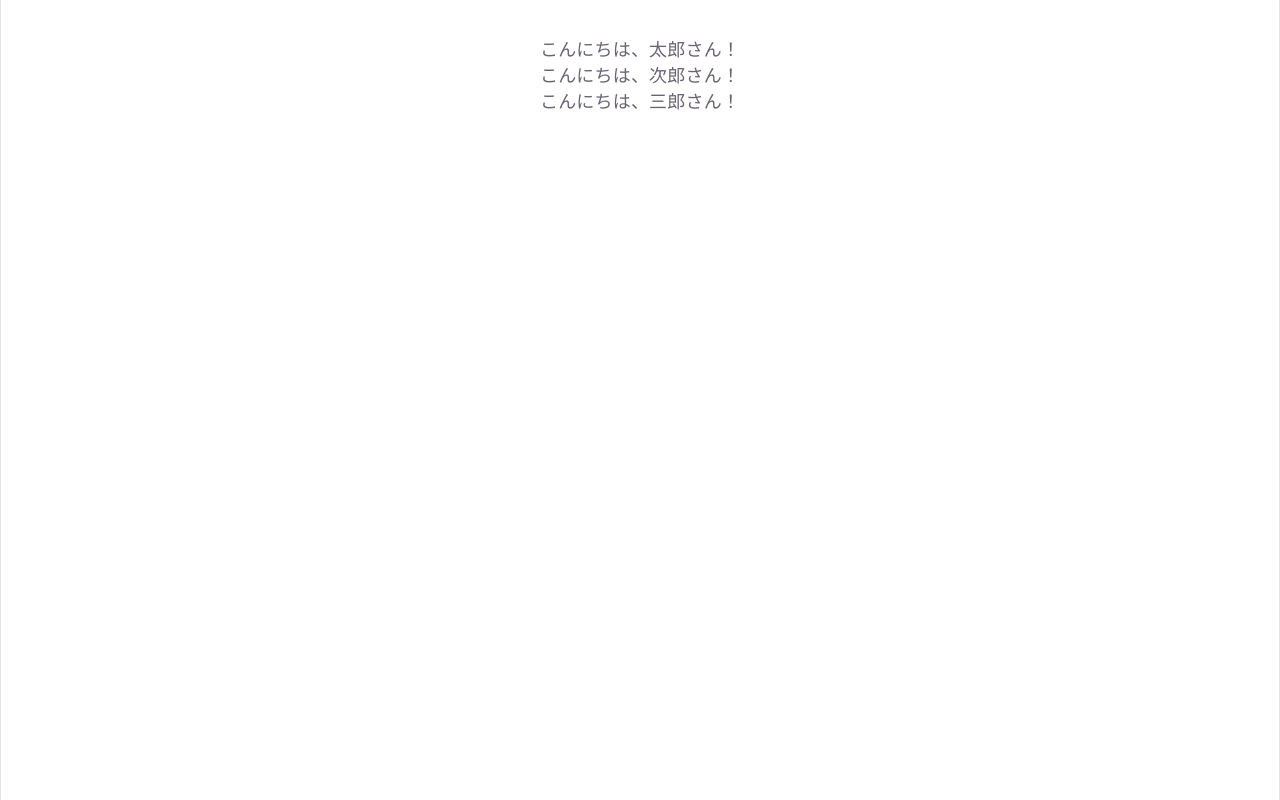
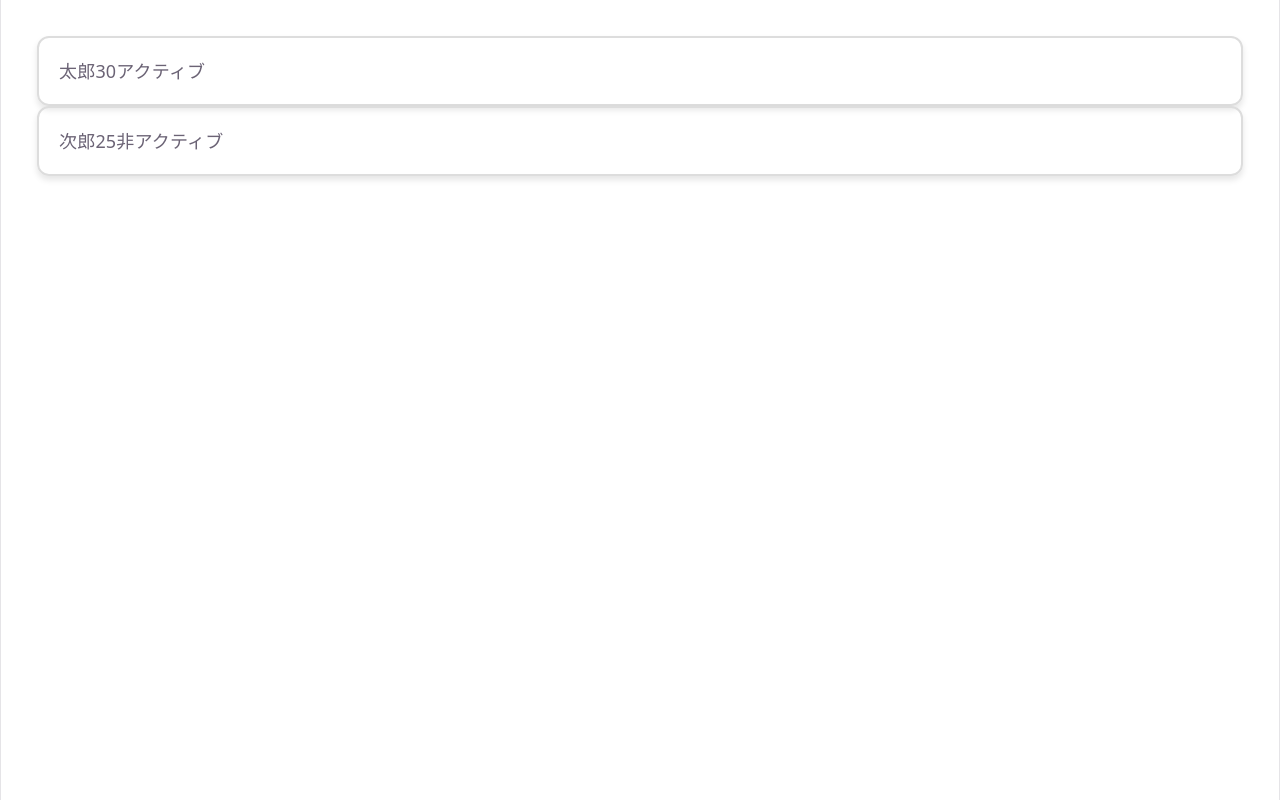
Before and after one commit to misakisoeda/react_tests, a React (Vite) app in the folder udemy-react-100/: page / in a window 1280 px wide. Built offline with nearby package versions, Linux system fonts and the light colour scheme.

Commit message:
feat: q7

```diff
--- a/udemy-react-100/src/App.tsx
+++ b/udemy-react-100/src/App.tsx
@@ -1,11 +1,11 @@
 import './App.css';
-import Question06 from './components/basic/Question06';
+import Question07 from './components/basic/Question07';
 
 function App() {
 
   return (
     <>
-      <Question06 />
+      <Question07 />
     </>
   )
 }
--- /dev/null
+++ b/udemy-react-100/src/components/UserCard.tsx
@@ -0,0 +1,28 @@
+interface UserCardProps {
+  name: string;
+  age: number;
+  isActive: boolean;
+}
+
+function UserCard({ name, age, isActive }: UserCardProps) {
+  return (
+    <div className="user-card">
+      {name}
+      {age}
+      {isActive ? "アクティブ" : "非アクティブ"}
+    </div>
+  );
+}
+// こちらの方が好きなのでこっちで
+
+// function UserCard(props: UserCardProps) {
+//   return (
+//     <div className="user-card">
+//       {props.name}
+//       {props.age}
+//       {props.isActive ? "アクティブ" : "非アクティブ"}
+//     </div>
+//   );
+// }
+
+export default UserCard;
--- /dev/null
+++ b/udemy-react-100/src/components/basic/Question07.tsx
@@ -0,0 +1,20 @@
+import UserCard from '../UserCard'
+
+function Question07() {
+  const users = [
+    { name: "太郎", age: 30, isActive: true },
+    { name: "次郎", age: 25, isActive: false }
+  ]
+
+  return (
+    <div>
+      {users.map((user, index) => (
+        // <UserCard key={index} name={user.name} age={user.age} isActive={user.isActive} />
+        <UserCard key={index} {...user} />  //今回はスプレッド構文で
+        // {/* 実務ではindexの使用は推奨されないはず */}
+      ))}
+    </div>
+  )
+}
+
+export default Question07
```
